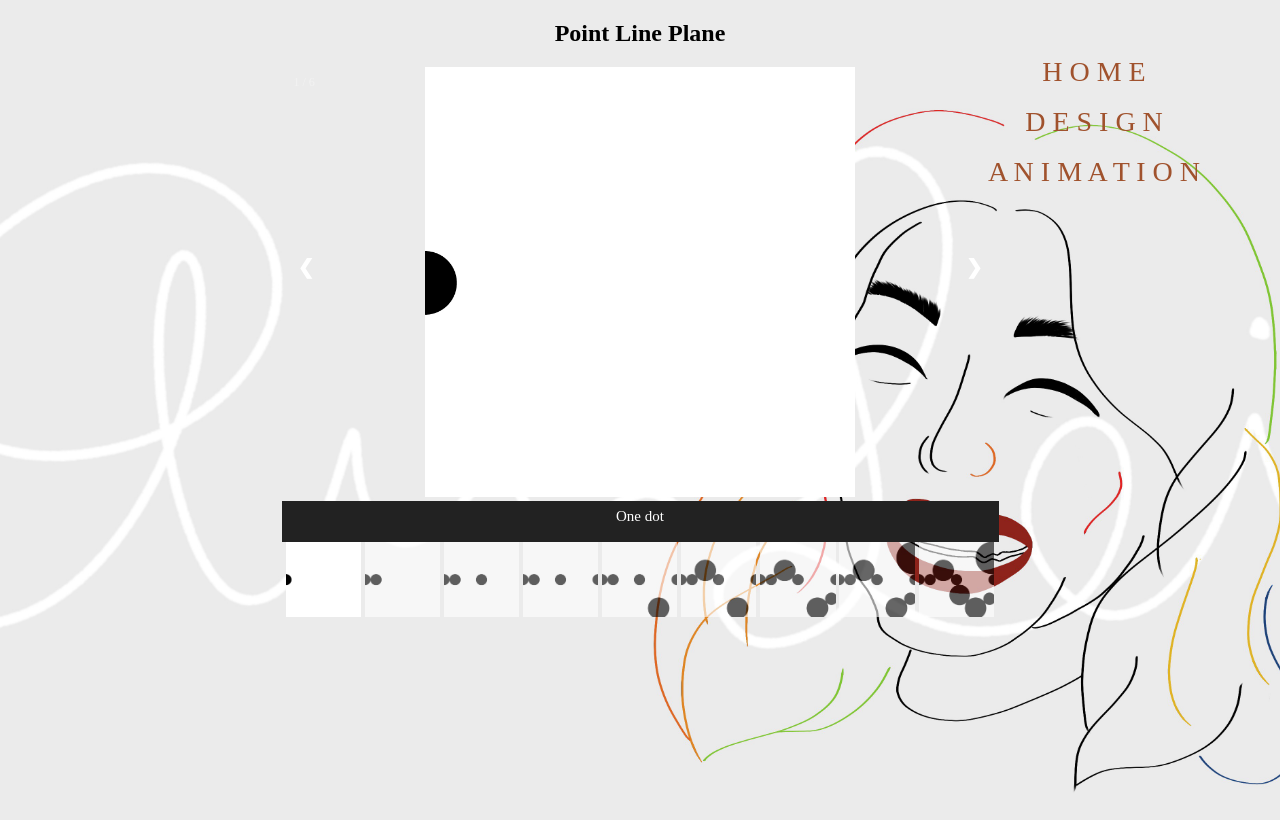
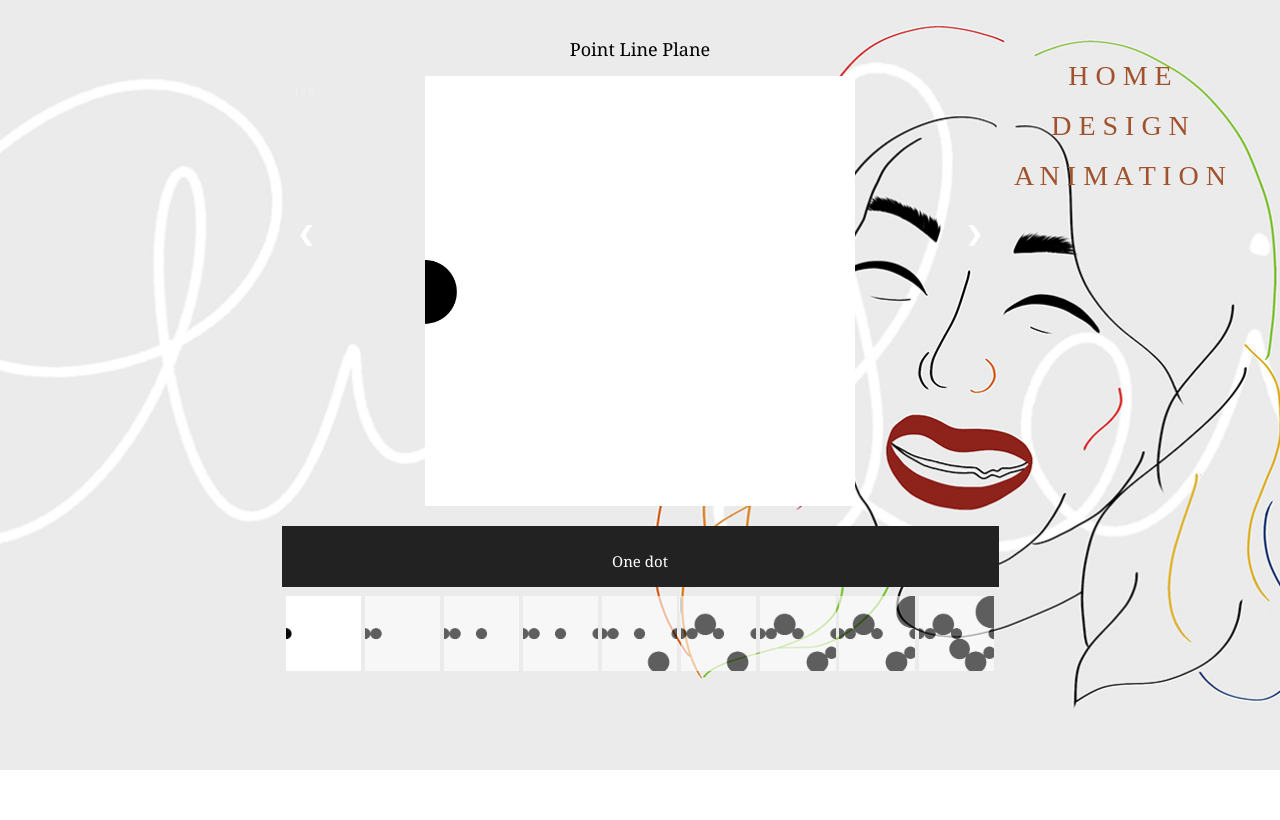
Before and after one commit to annannlei/annannlei.github.io, a plain HTML site: page point.html in a window 1280 px wide. Drawn offline with Linux system fonts and the light colour scheme; files whose address does not match are found by name.

Commit message:
updating css

```diff
--- a/css/styles.css
+++ b/css/styles.css
@@ -4,7 +4,7 @@ body, html {
 
 body {
     /* The image used */
-    background: url("../images/IMG_0030websize.jpg") top no-repeat;
+    background: url("../images/IMG_0030_web.jpg") top no-repeat;
     background-size: 1370px;
     margin:0;
 }
@@ -30,21 +30,26 @@ article{
 }
 
 p{
-  font-family: Century;
+  font-family: georgia;
   font-size: 15px;
+  padding-top: 13px;
+  line-height: 1.2;
 }
 
 article img, h1, p{
-  margin-top: 5px;
+  margin-top: 11px;
   margin-bottom: 15px;
+}
+
+h2{
+  font-size: 18px;
+  padding-top: 22px;
+  font-weight: normal;
+  font-family: georgia;
 }
 
 nav{
   text-align: center;
-  width: 1280px;
-  float: left;
-  margin-bottom: 20px;
-  margin-left: 220px;
 }
 
 #container{
@@ -105,18 +110,22 @@ nav li{
   color: #a4907b;
   font-size: 28px;
   font-family: ebrima;
-  margin-left: 508px;
 }
 
 #fixednav{
   position:fixed;
-  top:40px;
-  right:-180px;
+  top:44px;
+  right: 43px;
+  width: 274px;
 }
 
 a {
   text-decoration: none;
   color: #A0522D;
+}
+
+h2 a {
+  color: #B03A2E;
 }
 
 * {
@@ -154,7 +163,7 @@ a {
 .next {
   cursor: pointer;
   position: absolute;
-  top: 40%;
+  top: 30%;
   width: auto;
   padding: 16px;
   margin-top: -50px;
@@ -193,6 +202,8 @@ a {
   background-color: #222;
   padding: 2px 16px;
   color: white;
+  margin-bottom: 9px;
+  margin-top: 16px;
 }
 
 .row:after {
```
